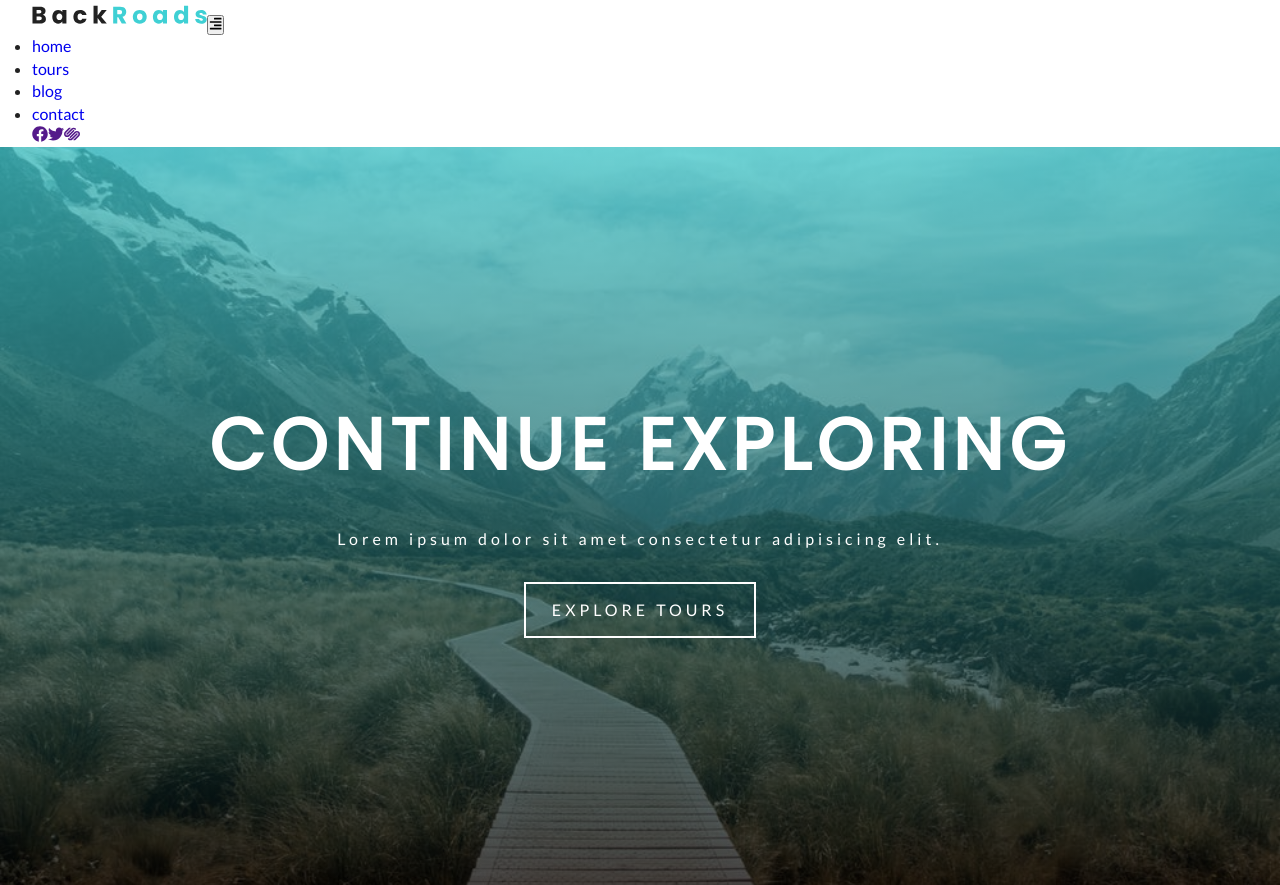
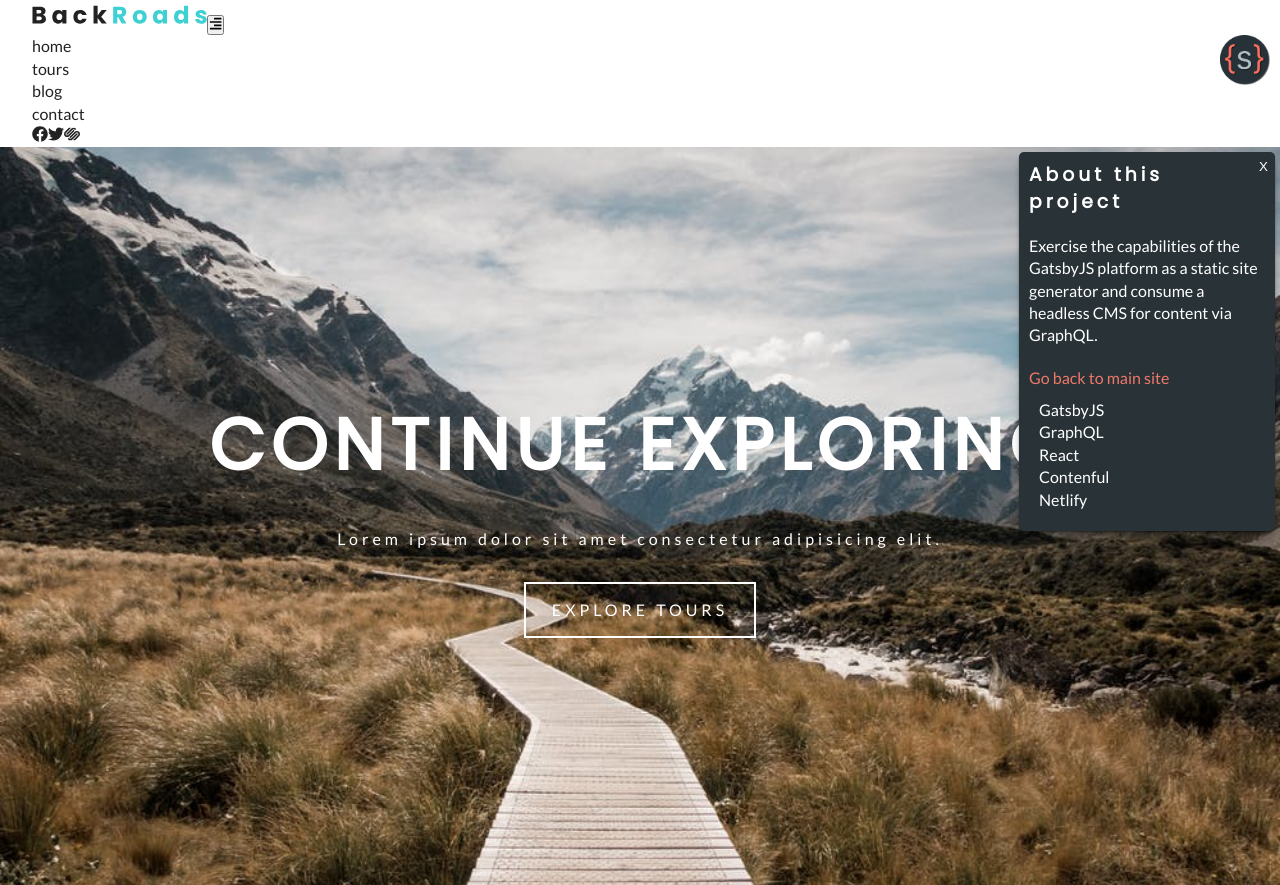
Before and after one commit to chiangs/gatsby-backroads, a Gatsby site: page / in a window 1280 px wide. Shown: the top 885 px of the page. Built offline with nearby package versions, Linux system fonts and the light colour scheme; Gatsby itself is replaced by a stand-in of ours.

Commit message:
Init commit of project component

```diff
--- a/package.json
+++ b/package.json
@@ -15,6 +15,7 @@
   "dependencies": {
     "babel-plugin-styled-components": "^1.10.6",
     "gatsby": "^2.8.6",
+    "gatsby-background-image": "^0.8.12",
     "gatsby-image": "^2.2.18",
     "gatsby-plugin-sharp": "^2.2.21",
     "gatsby-plugin-styled-components": "^3.1.2",
--- a/src/components/Navbar.js
+++ b/src/components/Navbar.js
@@ -5,10 +5,29 @@ import { FaAlignRight } from "react-icons/fa"
 import Links from "../constants/routes"
 import SocialIcons from "../constants/socialMedia"
 import Logo from "../images/logo.svg"
+import { useStaticQuery, graphql } from "gatsby"
+import Img from "gatsby-image"
+import Project from "./Project"
+
+const getIcon = graphql`
+  query secIcon {
+    secIcon: file(relativePath: { eq: "secIcon.png" }) {
+      childImageSharp {
+        fluid(maxWidth: 200) {
+          ...GatsbyImageSharpFluid_tracedSVG
+        }
+      }
+    }
+  }
+`
 
 const Navbar = () => {
+  const { secIcon } = useStaticQuery(getIcon)
+
   const [openNav, setOpenNav] = useState(false)
   const onOpenNav = () => setOpenNav(prev => !prev)
+  const onToggleAbout = () => console.log("toggling")
+
   const links = Links.map((item, i) => (
     <li key={i}>
       <Link to={item.path}>{item.displayValue}</Link>
@@ -31,10 +50,17 @@ const Navbar = () => {
           <button type="button" className={css.logoBtn} onClick={onOpenNav}>
             <FaAlignRight className={css.logoIcon} />
           </button>
+          <section className={css.SecIcon} onClick={onToggleAbout}>
+            <Img
+              fluid={secIcon.childImageSharp.fluid}
+              alt="sec link to main portfolio"
+            />
+          </section>
         </section>
         <ul className={openNavStyles}>{links}</ul>
         <section className={css.navSocialLinks}>{socialIcons}</section>
       </section>
+      <Project closeHandler={onToggleAbout} />
     </nav>
   )
 }
--- /dev/null
+++ b/src/components/Project.js
@@ -0,0 +1,35 @@
+import React from "react"
+import css from "../css/project.module.css"
+
+const Project = ({ closeHandler }) => {
+  const title = `About this project`
+  const purpose = `Exercise the capabilities of the GatsbyJS platform as a static site generator and consume a headless CMS for content via GraphQL.`
+  const tech = [`GatsbyJS`, `GraphQL`, `React`, `Contenful`, `Netlify`]
+  const linkText = `Go back to main site`
+  const mainSiteLink = `https://chiangs.dev`
+  const techUI = tech.map(item => (
+    <li key={item} className={css.Tech__Item}>
+      {item}
+    </li>
+  ))
+
+  return (
+    <aside className={css.Project}>
+      <section className={css.Project__About}>
+        <h3>{title}</h3>
+        <p>{purpose}</p>
+        <a href={mainSiteLink} rel="nofollow noopener">
+          {linkText}
+        </a>
+      </section>
+      <section className={css.Project__Tech}>
+        <ul className={css.Tech__List}>{techUI}</ul>
+      </section>
+      <button className={css.CloseButton} type="button" onClick={closeHandler}>
+        X
+      </button>
+    </aside>
+  )
+}
+
+export default Project
--- /dev/null
+++ b/src/components/StyledHero.js
@@ -0,0 +1,26 @@
+import React from "react"
+import styled from "styled-components"
+import BackgroundImage from "gatsby-background-image"
+
+const StyledHero = ({ img, className, children, home }) => {
+  return (
+    <BackgroundImage className={className} fluid={img} home={home}>
+      {children}
+    </BackgroundImage>
+  )
+}
+
+export default styled(StyledHero)`
+  min-height: ${props => (props.home ? "calc(100vh - 62px)" : "50vh")};
+  display: ${props => (props.home ? "none" : "block")};
+  background: ${props =>
+    props.home
+      ? "linear-gradient(rgba(63, 208, 212, 0.7), rgba(0, 0, 0, 0.7))"
+      : "none"};
+  background-position: center;
+  background-size: cover;
+  opacity: 1 !important;
+  display: flex;
+  justify-content: center;
+  align-items: center;
+`
--- a/src/css/navbar.module.css
+++ b/src/css/navbar.module.css
@@ -1,4 +1,3 @@
-
 .nav-header {
   display: flex;
   justify-content: space-between;
@@ -43,9 +42,25 @@
 .nav-social-links {
   display: none;
 }
+
+.SecIcon {
+  cursor: pointer;
+  min-width: 50px;
+  max-width: 100px;
+  height: auto;
+}
+
 @media screen and (min-width: 576px) {
   .navbar {
     padding: 0 2rem;
+  }
+  .SecIcon {
+    cursor: pointer;
+    position: absolute;
+    right: 10px;
+    min-width: 50px;
+    max-width: 100px;
+    height: auto;
   }
 }
 
--- /dev/null
+++ b/src/css/project.module.css
@@ -0,0 +1,55 @@
+.Project {
+  --accent: #ef7868;
+  --main: #283237;
+}
+
+.Project {
+  max-width: 20vw;
+  position: fixed;
+  right: 0;
+  display: flex;
+  flex-direction: column;
+  justify-content: space-between;
+  align-items: flex-start;
+  z-index: 9000;
+  background-color: var(--main);
+  color: white;
+  padding: 10px;
+  margin: 5px;
+  border-radius: 5px;
+  box-shadow: 0 1px 1px rgba(0, 0, 0, 0.25), 0 2px 2px rgba(0, 0, 0, 0.2),
+    0 4px 4px rgba(0, 0, 0, 0.15), 0 8px 8px rgba(0, 0, 0, 0.1),
+    0 16px 16px rgba(0, 0, 0, 0.05);
+}
+
+ul {
+  list-style: none;
+}
+
+a {
+  color: var(--accent);
+}
+
+a:hover {
+  text-decoration: underline;
+  background-color: var(--accent);
+  color: var(--main);
+  display: inline-block;
+  padding: 0 5px;
+  border-radius: 15px;
+}
+
+.Project__Tech {
+  padding: 10px;
+}
+
+button.CloseButton {
+  cursor: pointer;
+  position: absolute;
+  top: 2px;
+  right: 2px;
+  background-color: transparent;
+  border: none;
+  padding: 5px;
+  color: white;
+}
--- a/src/pages/index.js
+++ b/src/pages/index.js
@@ -1,25 +1,39 @@
 import React from "react"
 import { Link } from "gatsby"
 import Layout from "../components/Layout"
-import HeroSimple from "../components/HeroSimple"
+// import HeroSimple from "../components/HeroSimple"
+import StyledHero from "../components/StyledHero"
 import Banner from "../components/Banner"
 import About from "../components/Home/About"
 import Services from "../components/Home/Services"
+import { graphql } from "gatsby"
 
-export default () => {
+export default ({ data }) => {
   const title = "Continue exploring"
   const info = "Lorem ipsum dolor sit amet consectetur adipisicing elit."
   return (
     <Layout>
-      <HeroSimple>
+      <StyledHero home="true" img={data.defaultBcg.childImageSharp.fluid}>
         <Banner title={title} info={info}>
           <Link to="/tours" className="btn-white">
             explore tours
           </Link>
         </Banner>
-      </HeroSimple>
+      </StyledHero>
       <About />
       <Services />
     </Layout>
   )
 }
+
+export const heroImageQuery = graphql`
+  query heroImage {
+    defaultBcg: file(relativePath: { eq: "defaultBcg.jpeg" }) {
+      childImageSharp {
+        fluid(quality: 90, maxWidth: 4160) {
+          ...GatsbyImageSharpFluid_withWebp
+        }
+      }
+    }
+  }
+`
```
Also changed, not shown: src/images/secIcon.png (added), 1 other file.
